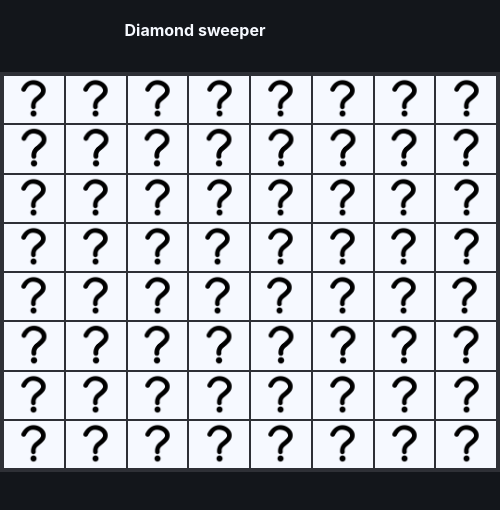
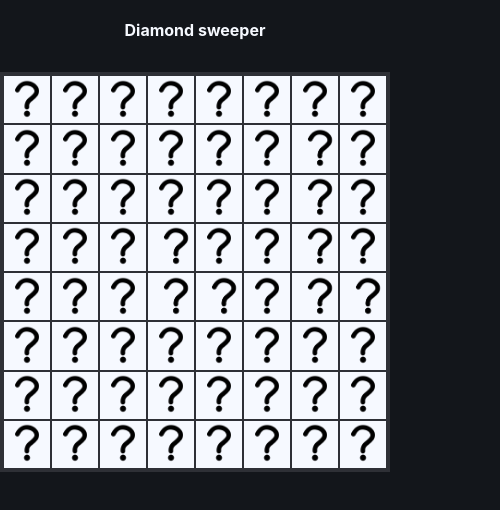
Before and after one commit to abhi9048292903/game-diamond-sweeper, a website: page index.html in a window 390 px wide. Shown: the whole page, 500 px wide, since content can reach past the window. Drawn offline with Linux system fonts and the light colour scheme.

Commit message:
fix: responsive, console removed

```diff
--- a/scripts/app.js
+++ b/scripts/app.js
@@ -37,7 +37,6 @@
                 randomPositions.push(`box-${61 + j}`);
             }
         }
-        console.log('positons ', randomPositions)
     }
 
     function gameInit() {
--- a/scss/style.scss
+++ b/scss/style.scss
@@ -67,3 +67,9 @@ header {
 .audio-section {
     display: 'none'
 }
+
+@media only screen and (max-width: 600px) {
+    .game-container {
+        width: 100%;
+    }
+}
```
Also changed, not shown: css/style.css.
